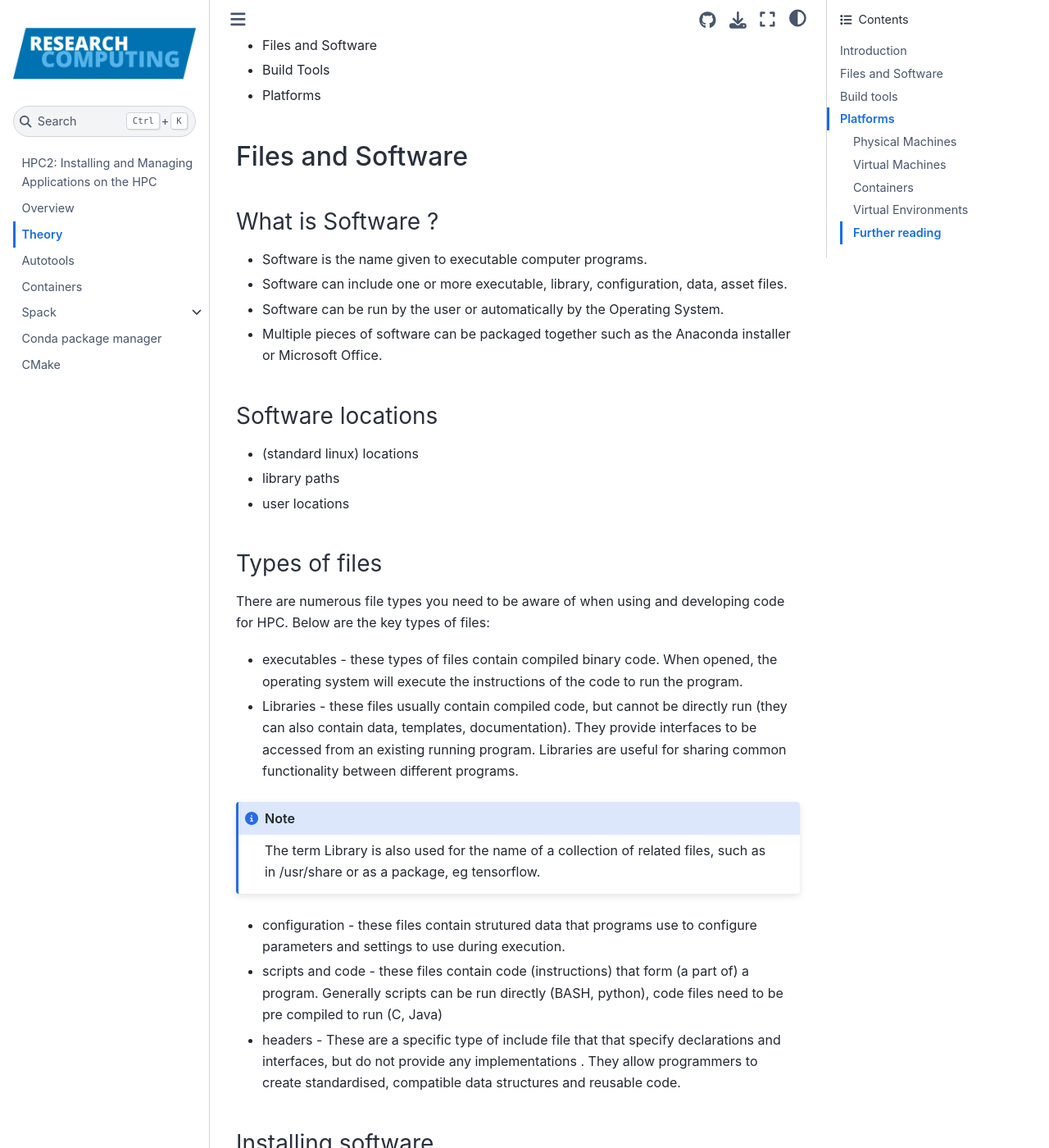
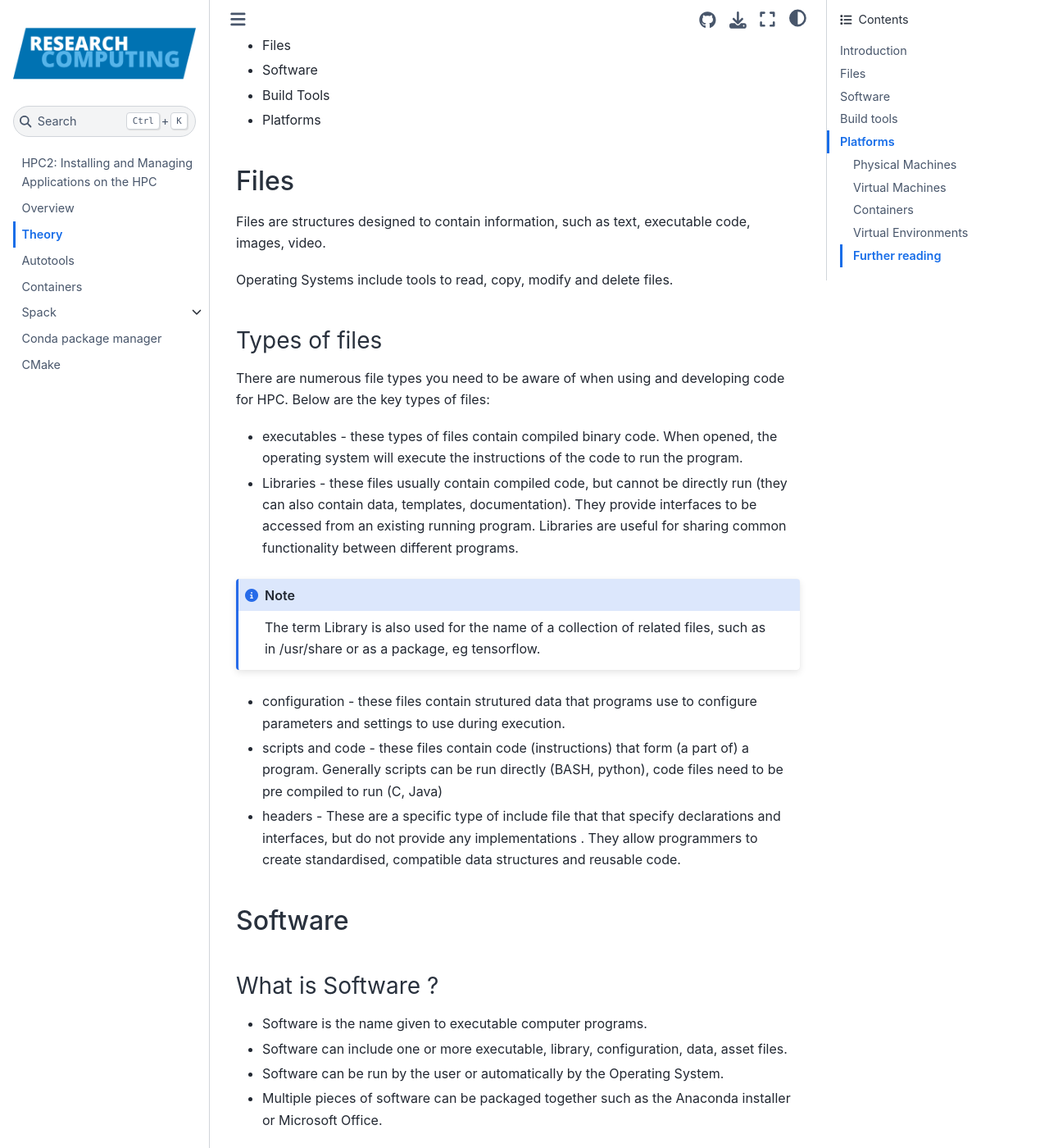
Before and after one commit to ARCTraining/hpc2-software, a Jupyter Book: the page built from book/course/theory.md, in a window 1280 px wide and 1400 px high, scrolled down 417 px. Shown: the whole window at 82% size. Built offline with Jupyter Book 1.0.4 settings and Sphinx 7.4.7 and the Sphinx Book theme 1.1.4, drawn with Linux system fonts in a browser that asks for light colours.

Commit message:
reorganise files into own section

```diff
--- a/book/course/theory.md
+++ b/book/course/theory.md
@@ -8,24 +8,16 @@ It provides supporting information to the tools used to run, build and maintain
 
 ### Overview of topics
 
-* Files and Software
+* Files
+* Software
 * Build Tools
 * Platforms
 
-## Files and Software
+## Files
 
-### What is Software ?
+Files are structures designed to contain information, such as text, executable code, images, video.
 
-* Software is the name given to executable computer programs.
-* Software can include one or more executable, library, configuration, data, asset  files.
-* Software can be run by the user or automatically by the Operating System.
-* Multiple pieces of software can be packaged together such as the Anaconda installer or Microsoft Office.
-
-### Software locations
-
-* (standard linux) locations
-* library paths
-* user locations
+Operating Systems include tools to read, copy, modify and delete files.
 
 ### Types of files
 
@@ -42,6 +34,21 @@ The term Library is also used for the name of a collection of related files, suc
 * configuration - these files contain strutured data that programs use to  configure parameters and settings to use during execution.
 * scripts and code - these files contain code (instructions) that form (a part of) a program. Generally scripts can be run directly (BASH, python), code files need to be pre compiled to run (C, Java)
 * headers - These are a specific type of include file that that specify declarations and interfaces, but do not provide any implementations . They allow programmers to create standardised, compatible data structures and reusable code.
+
+## Software
+
+### What is Software ?
+
+* Software is the name given to executable computer programs.
+* Software can include one or more executable, library, configuration, data, asset  files.
+* Software can be run by the user or automatically by the Operating System.
+* Multiple pieces of software can be packaged together such as the Anaconda installer or Microsoft Office.
+
+### Software locations
+
+* (standard linux) locations
+* library paths
+* user locations
 
 ### Installing software
 
```
